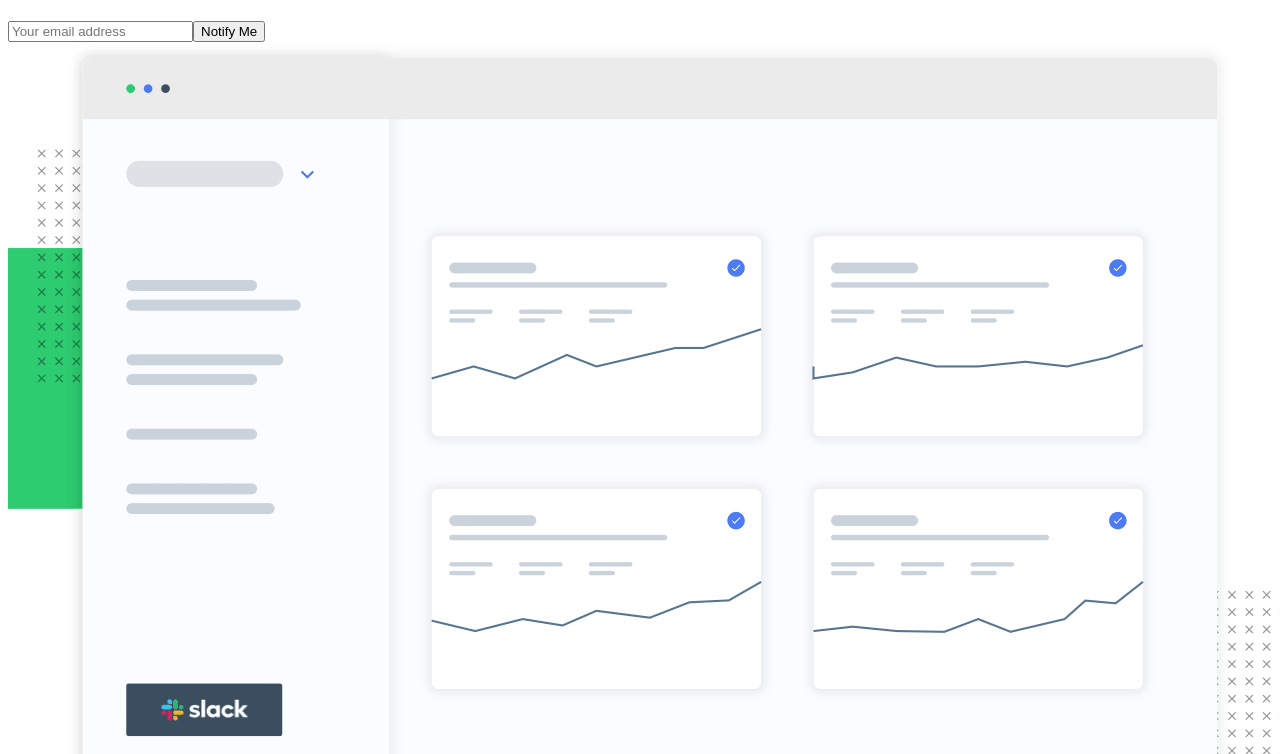
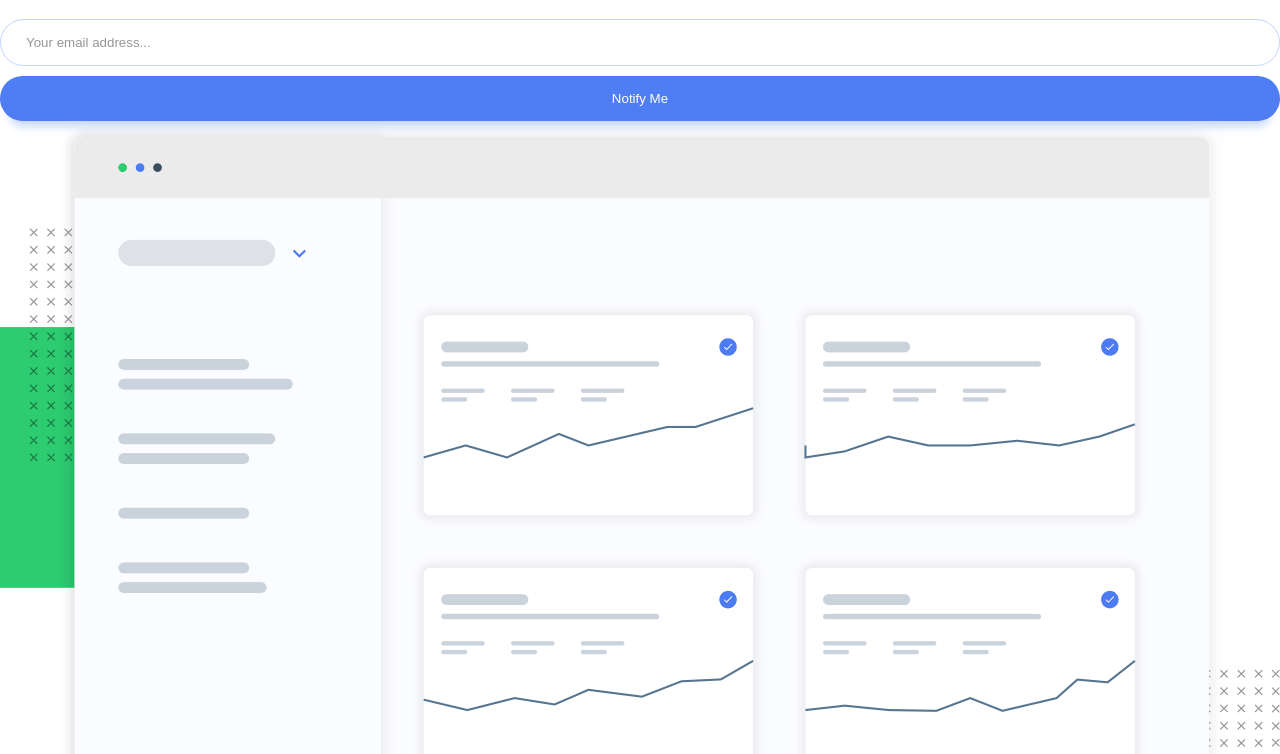
Before and after one commit to lmpko/frontendmentor-ping-coming-soon-page-master, a React app: page / in a window 1280 px wide. Shown: the part 152-906 px from the top of the page. Built offline with nearby package versions, Linux system fonts and the light colour scheme.

Commit message:
form component css added

```diff
--- a/app.css
+++ b/app.css
@@ -11,4 +11,30 @@
 body{
     font-size: 1.25rem;
     font-family: 'Libre Franklin', sans-serif;
+    margin: 0;
 }
+
+.email-sub{
+    display: flex;
+    flex-direction: column;
+}
+
+.email-sub input{
+    border-radius: 3.125rem;
+    padding: .9375rem 1.5625rem;
+    margin: .625rem 0;
+    border: 1px solid var(--secondary-color);
+}
+
+.email-sub input::placeholder{
+    color: var(--fouthary-color);
+}
+
+.email-sub button{
+    background-color: var(--primary-color);
+    color: white;
+    border-radius: 3.125rem;
+    padding: .9375rem 0;
+    border: none;
+    box-shadow: var(--secondary-color) 0 .9375rem .625rem -0.625rem;
+}
--- a/src/FormComponent.js
+++ b/src/FormComponent.js
@@ -2,10 +2,10 @@ import React from 'react'
 
 const FormComponent = () => {
   return (
-    <div>
-      <input type="text" placeholder='Your email address'/>
+    <form className='email-sub'>
+      <input type="text" placeholder='Your email address...'/>
       <button>Notify Me</button>
-    </div>
+    </form>
   )
 }
 
```
